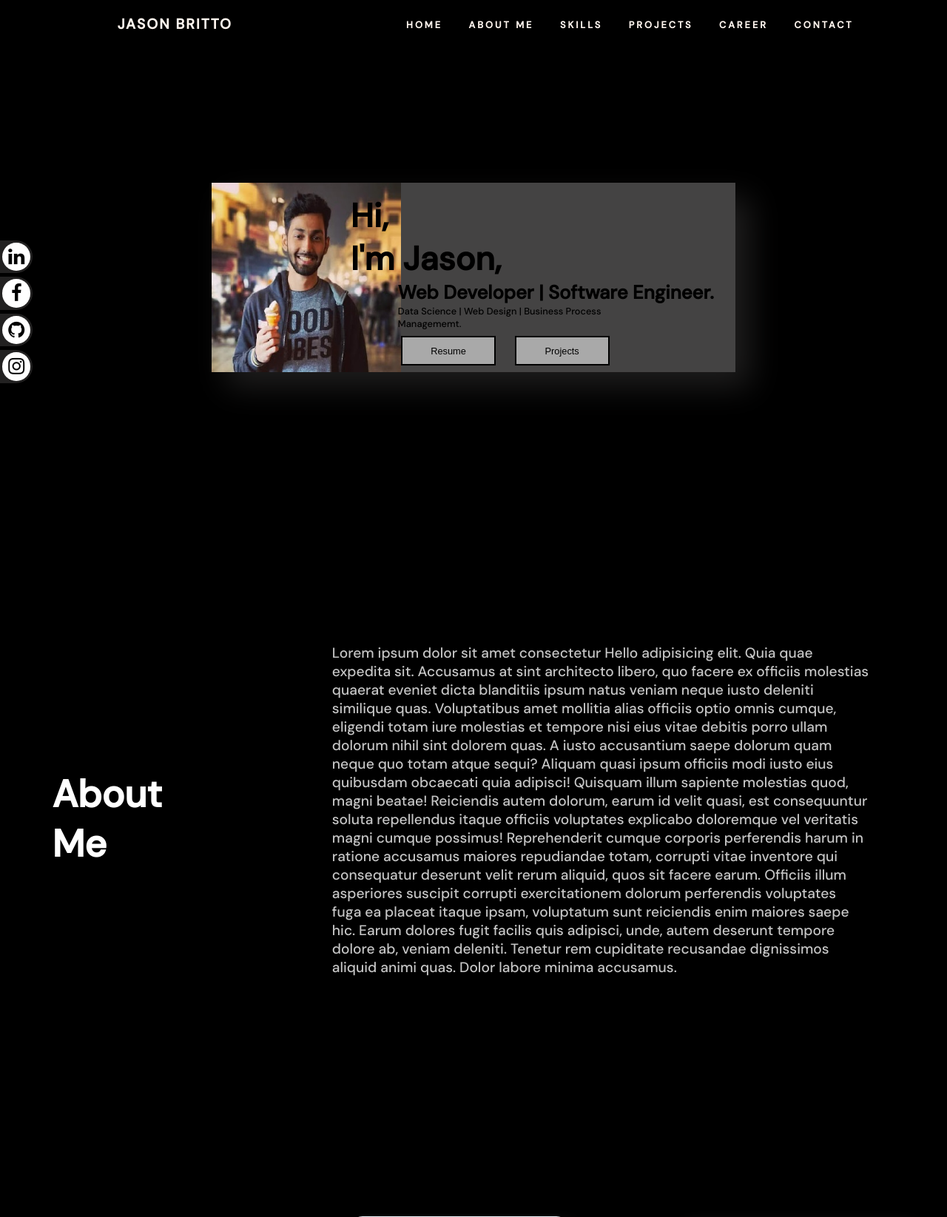
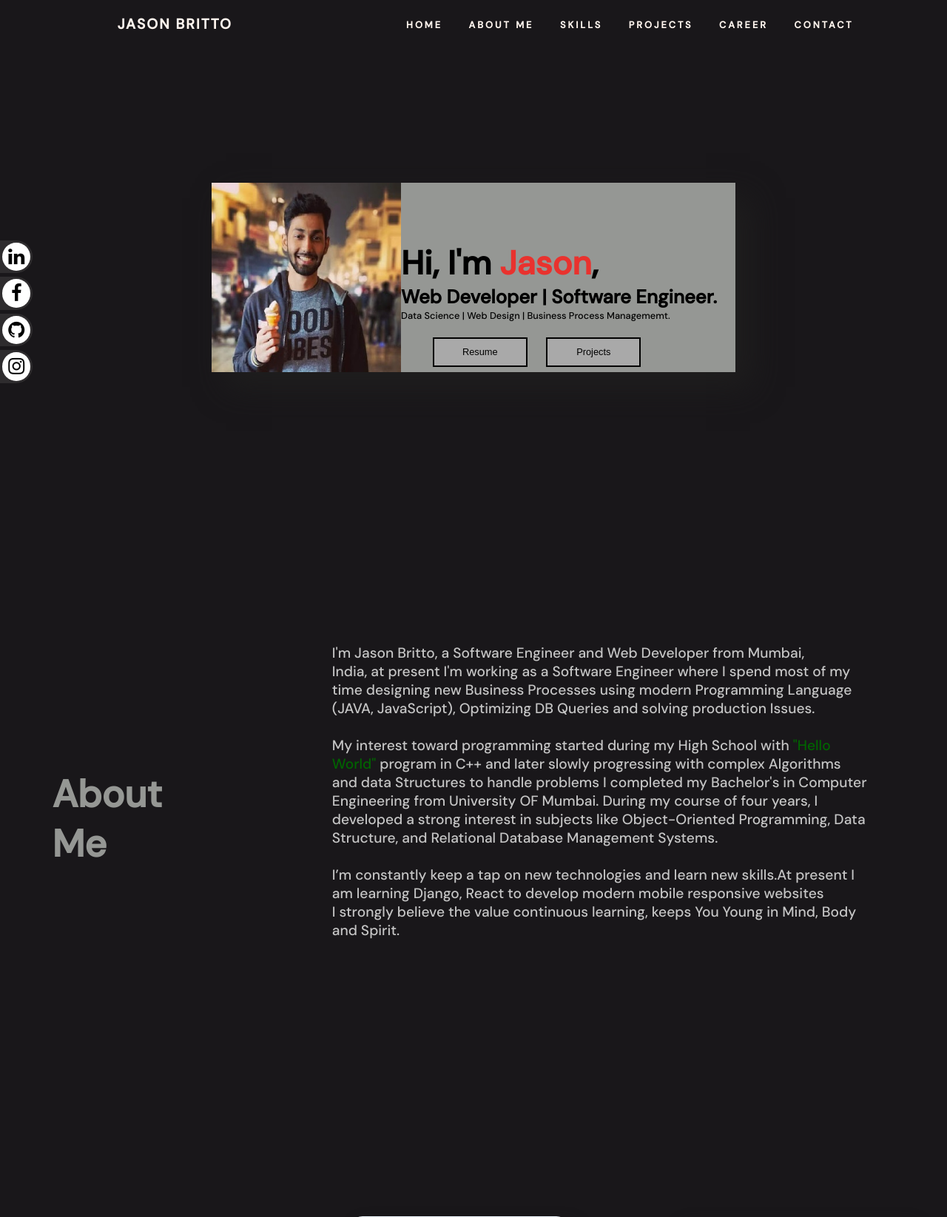
Before and after one commit to john9088/PersonalPortfolio, a Django app: page / in a window 1280 px wide. Shown: the top 1645 px of the page at 74% size. Run offline with Django 3.2, Linux system fonts and the light colour scheme.

Commit message:
Completed Color Scheme and minor fix

```diff
--- a/jason_profile/templates/jason_profile/about.html
+++ b/jason_profile/templates/jason_profile/about.html
@@ -10,9 +10,19 @@
 
 			<section class="aboutme-info">
 				<div class="aboutme-text">
-                    Lorem ipsum dolor sit amet consectetur Hello adipisicing elit. Quia quae expedita sit. Accusamus at sint architecto libero, quo facere ex officiis molestias quaerat eveniet dicta blanditiis ipsum natus veniam neque iusto deleniti similique quas. Voluptatibus amet mollitia alias officiis optio omnis cumque, eligendi totam iure molestias et tempore nisi eius vitae debitis porro ullam dolorum nihil sint dolorem quas. A iusto accusantium saepe dolorum quam neque quo totam atque sequi? Aliquam quasi ipsum officiis modi iusto eius quibusdam obcaecati quia adipisci! Quisquam illum sapiente molestias quod, magni beatae! Reiciendis autem dolorum, earum id velit quasi, est consequuntur soluta repellendus itaque officiis voluptates explicabo doloremque vel veritatis magni cumque possimus! Reprehenderit cumque corporis perferendis harum in ratione accusamus maiores repudiandae totam, corrupti vitae inventore qui consequatur deserunt velit rerum aliquid, quos sit facere earum. Officiis illum asperiores suscipit corrupti exercitationem dolorum perferendis voluptates fuga ea placeat itaque ipsam, voluptatum sunt reiciendis enim maiores saepe hic. Earum dolores fugit facilis quis adipisci, unde, autem deserunt tempore dolore ab, veniam deleniti. Tenetur rem cupiditate recusandae dignissimos aliquid animi quas. Dolor labore minima accusamus.
-
-
+                    <p> I'm Jason Britto, a Software Engineer and Web Developer from Mumbai,<br>
+                        India, at present I'm working as a Software Engineer where I spend most of my time designing new Business Processes using modern Programming Language (JAVA, JavaScript), Optimizing DB Queries and solving production Issues.<br>
+                        <br>
+                        My interest toward programming started during my High School with <span style="color: darkgreen;">"Hello World" </span>program in C++
+                        and later slowly progressing with complex Algorithms and data Structures to handle problems
+                        I completed my Bachelor's in Computer Engineering from University OF Mumbai. During my course of four years,
+                        I developed a strong interest in subjects like Object-Oriented Programming, Data Structure, and Relational
+                        Database Management Systems.<br>
+                        <br>
+                        I’m constantly keep a tap on new technologies and learn new skills.At present I am learning Django, React to develop modern mobile responsive websites
+                        <br>
+                        I strongly believe the value continuous learning, keeps You Young in Mind, Body and Spirit.
+                    </p>
                 </div>
 
 			</section>
--- a/jason_profile/templates/jason_profile/home.html
+++ b/jason_profile/templates/jason_profile/home.html
@@ -4,7 +4,7 @@
     <div id = "intro" class="intro">
         <img src="{% static '/photo/landing_page2.jpg' %}" alt="" class="land_img">
         <div class="hero-content">
-            <h1><span>Hi, <br>I'm</span> Jason,</h1>
+            <h1>Hi, I'm<span style="color: #E9322E;"> Jason</span>,</h1>
             <h5>Web Developer | Software Engineer.</h5>
             <p>Data Science | Web Design | Business Process Managememt.</p>
 
--- a/static/css/style.css
+++ b/static/css/style.css
@@ -8,13 +8,14 @@
 body {
     font-family:'DM Sans', sans-serif ;
     /* background-image: url(/static/photo/land_page_img.jpg) ; */
-    background-color: #000;
+    background-color: #19171A;
     background-position: center;
     background-size: cover;
     background-repeat: no-repeat;
     background-attachment: fixed;
     width: 100%;
     color: rgb(31, 30, 30);
+    /* color: #959794; */
     height: 100vh;
     justify-content: center;
     align-content: center;
@@ -187,15 +188,16 @@ body {
     display: flex;
     margin-bottom:50px;
     box-shadow: 20px 20px 40px;
-    background: rgb(68, 67, 67);
+    /* background: rgb(68, 67, 67); */
+    background: #959794;
     opacity: 1;
 	transition: 2s all ease-in-out;
 }
 
 .hero-content{
     position: relative;
-    top: 2vh;
-    left: -10%;
+    top: 10vh;
+    /* left: -9.5%; */
     text-align: left;
     font-family: 'DM Sans', sans-serif;
     color: #000;
@@ -216,7 +218,7 @@ body {
 }
 #home h5{
     font-size: 2vw;
-    margin-left: 15%;
+    /* margin-left: 15%; */
     width: 100%;
     /* color: #4E4E50; */
 }
@@ -224,7 +226,7 @@ body {
 #home p{
     font-size: 1vw;
     /* color: #4E4E50; */
-    margin-left: 15%;
+    /* margin-left: 15%; */
     padding-bottom: 8px;
 }
 
@@ -235,7 +237,8 @@ body {
 .button-container-home {
     position: relative;
     display: flex;
-    left: 16%;
+    left: 10%;
+    top: 5%;
     width: auto;
 }
 
@@ -528,8 +532,8 @@ body {
     position: relative;
     margin: 30vh 5.5vw;
     transform: translateX(-100vw);
-    transition: 1.5s all ease-in-out;
-    color: #fff;
+    transition: 1s all ease-in-out;
+    color: #959794;
     font-size: 4vw;
 }
 
--- a/static/css/style_mobile.css
+++ b/static/css/style_mobile.css
@@ -61,6 +61,9 @@
         width: 8vw;
     }
 
+    .nav-links {
+        justify-content: space-evenly;
+    }
 
     .social ul li{
         margin-left: -10px;
@@ -97,6 +100,7 @@
     }
     #home h1{
         color:black ;
+        margin-top: -2vh;
         font-size: 5vh;
     }
 
--- a/static/js/main.js
+++ b/static/js/main.js
@@ -390,7 +390,22 @@ window.addEventListener('click', function(e){
 
 });
 
+window.onhashchange = function() {
+  if( projView1.style.display == 'block' || projView2.style.display == 'block' ||
+      projView3.style.display == 'block' || projView4.style.display == 'block'){
+          //var curpage = window.location.href;
+          //window.location.href = curpage.split('#')[0]+"#projects/";
+          window.history.go(0);
+          projView1.style.display = 'none';
+          projView2.style.display = 'none';
+          projView3.style.display = 'none';
+          projView4.style.display = 'none';
+          document.body.style.overflow = '';
 
+          //window.location.href = curpage.split('#')[0]+"#projects";
+          console.log(curpage.split('#')[0]+"#projects");
+      }
+    }
 // function disableScroll(){
 //   var x=window.scrollX;
 //   var y=window.scrollY;
```
Also changed, not shown: other parts of static/css/style.css (+22 -21 lines).
